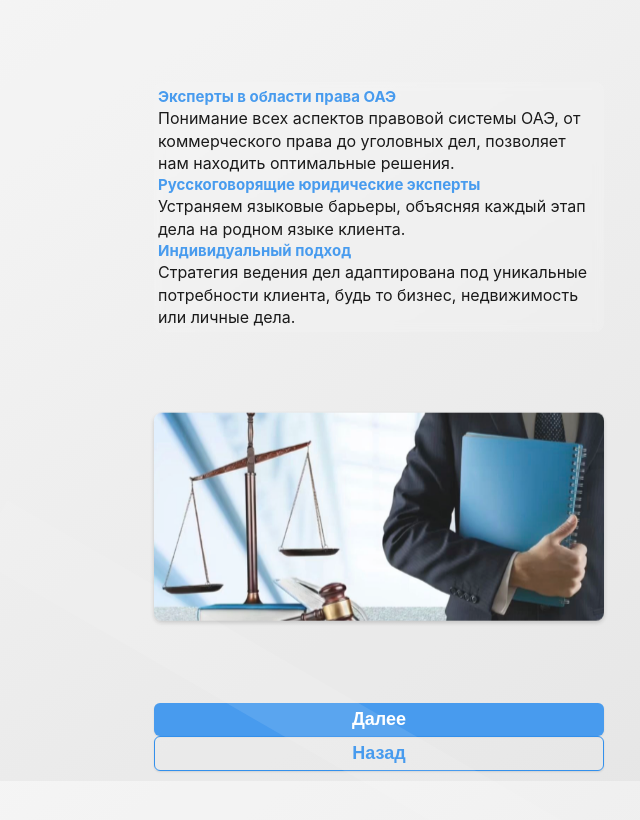
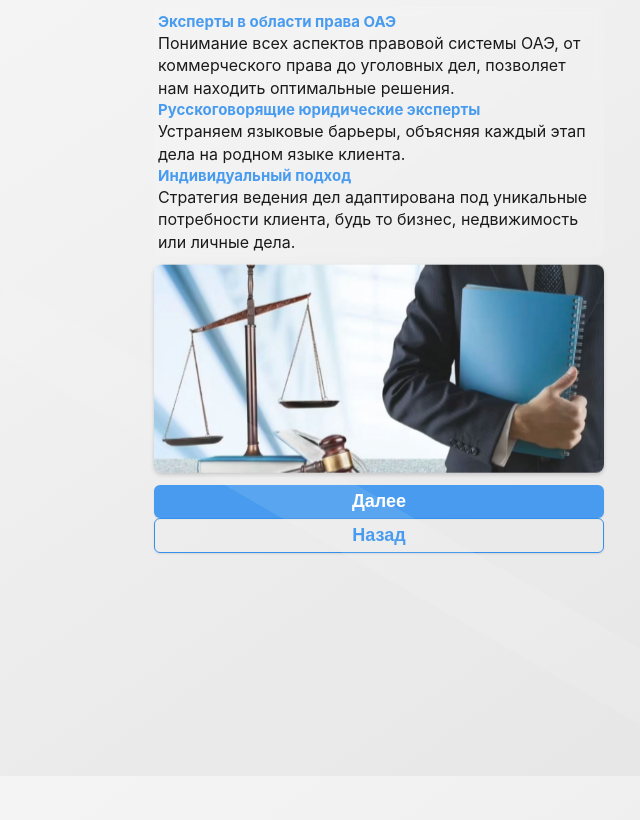
Before and after one commit to Kdebugada/yurist_mini, a plain HTML site: page lawyer.html in a window 1280 px wide. Shown: the part 34-854 px from the top of the page, without its empty margins (261-901 px from the left). Drawn offline with Linux system fonts and the light colour scheme; a script that the page names is missing.

Commit message:
вроде адекватные отступы
оттсупы

```diff
--- a/lawyer.html
+++ b/lawyer.html
@@ -24,8 +24,9 @@
             padding-bottom: 5px;
             display: flex;
             flex-direction: column;
-            justify-content: space-between;
-            height: 100vh;
+            justify-content: flex-start;
+            height: auto;
+            gap: 5px;
         }
         .header {
             text-align: center;
@@ -46,7 +47,8 @@
         .info-text {
             font-size: 16px;
             line-height: 1.4;
-            margin-bottom: 2px;
+            margin-bottom: 5px;
+            margin-top: 0;
             background: rgba(255, 255, 255, 0.1);
             padding: 4px;
             border-radius: 8px;
@@ -73,7 +75,7 @@
             max-height: 26vh;
             object-fit: cover;
             border-radius: 8px;
-            margin: 0px auto;
+            margin: 0 auto 5px;
             display: block;
             box-shadow: 0 2px 4px rgba(0, 0, 0, 0.2);
             animation: float 6s ease-in-out infinite;
@@ -85,7 +87,7 @@
             100% { transform: translateY(0px); }
         }
         .button-container {
-            margin-top: 0px;
+            margin-top: 0;
             flex: 0 0 auto;
         }
         .button {
@@ -147,7 +149,7 @@
             background: rgba(255, 255, 255, 0.1);
             border-radius: 8px;
             padding: 4px;
-            margin-bottom: 2px;
+            margin-bottom: 5px;
             backdrop-filter: blur(5px);
             animation: fadeInUp 0.8s ease-out;
             flex: 0 0 auto;
```
Also changed, not shown: bank.html (+7 -5 lines).
